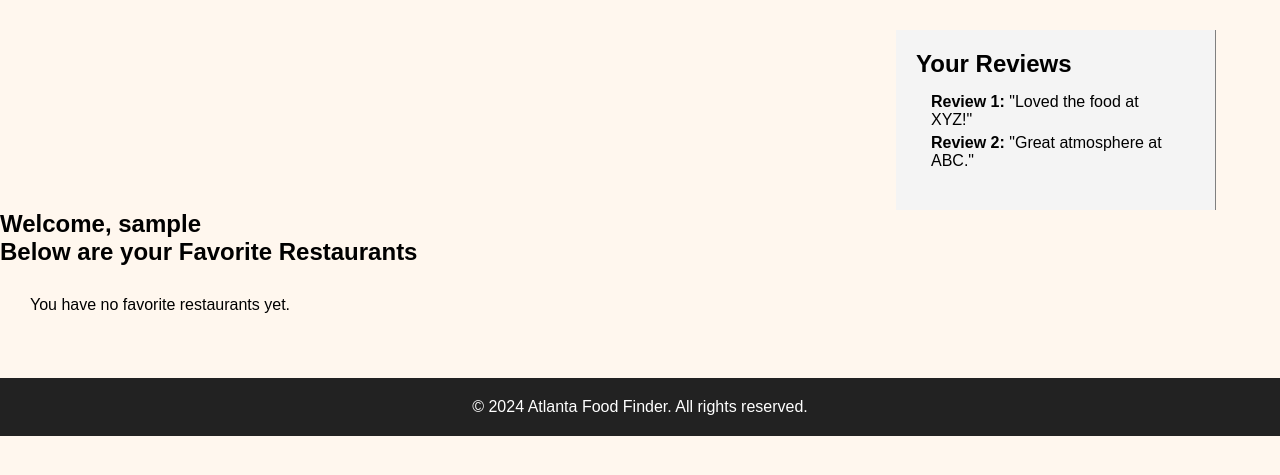
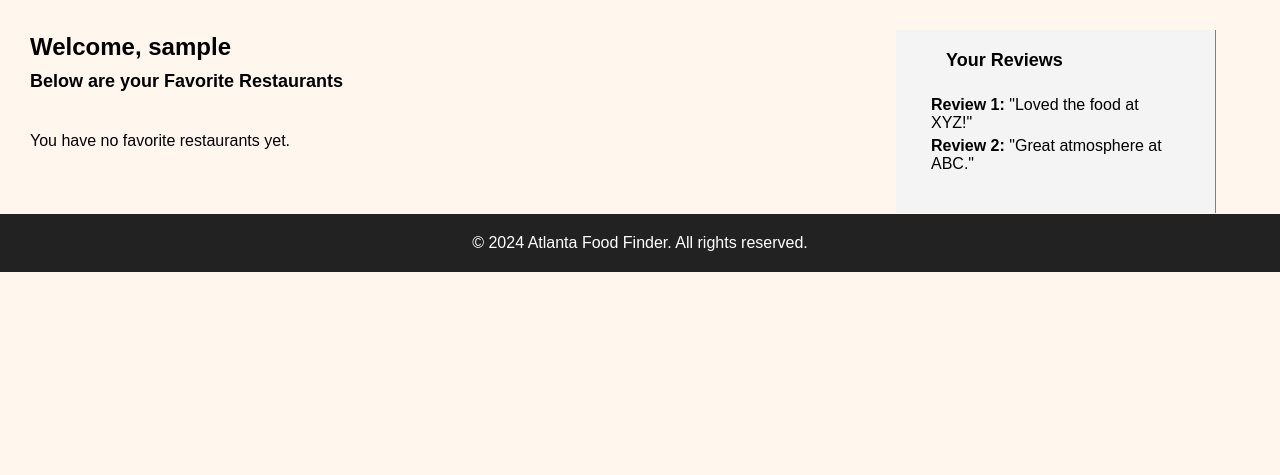
Before and after one commit to estherpark514/Atlanta-Food-Finder, a Django app: page /profile/ in a window 1280 px wide. Shown: the part 120-595 px from the top of the page. Run offline with Django 5.2, Linux system fonts and the light colour scheme; the visitor is signed in with stand-in values (Sample User, id 1); some libraries are stand-ins or nearby versions.

Commit message:
Update profile.html

```diff
--- a/templates/profile.html
+++ b/templates/profile.html
@@ -51,6 +51,18 @@
     <section class="profile" id="profile">
       <h1>Welcome, {{ user.username }}</h1>
       <h2>Below are your Favorite Restaurants</h2>
+      <style>
+          h1 {
+            margin-top: -180px;
+            margin-left: 30px;
+            padding: 0px 0px 10px;
+          }
+          h2 {
+            margin-left: 30px;
+            padding: 0px 0px 10px;
+            font-size: large;
+          }
+        </style>
       <div class="favorite-restaurants">
           {% if favorites %}
               {% for favorite in favorites %}
```
